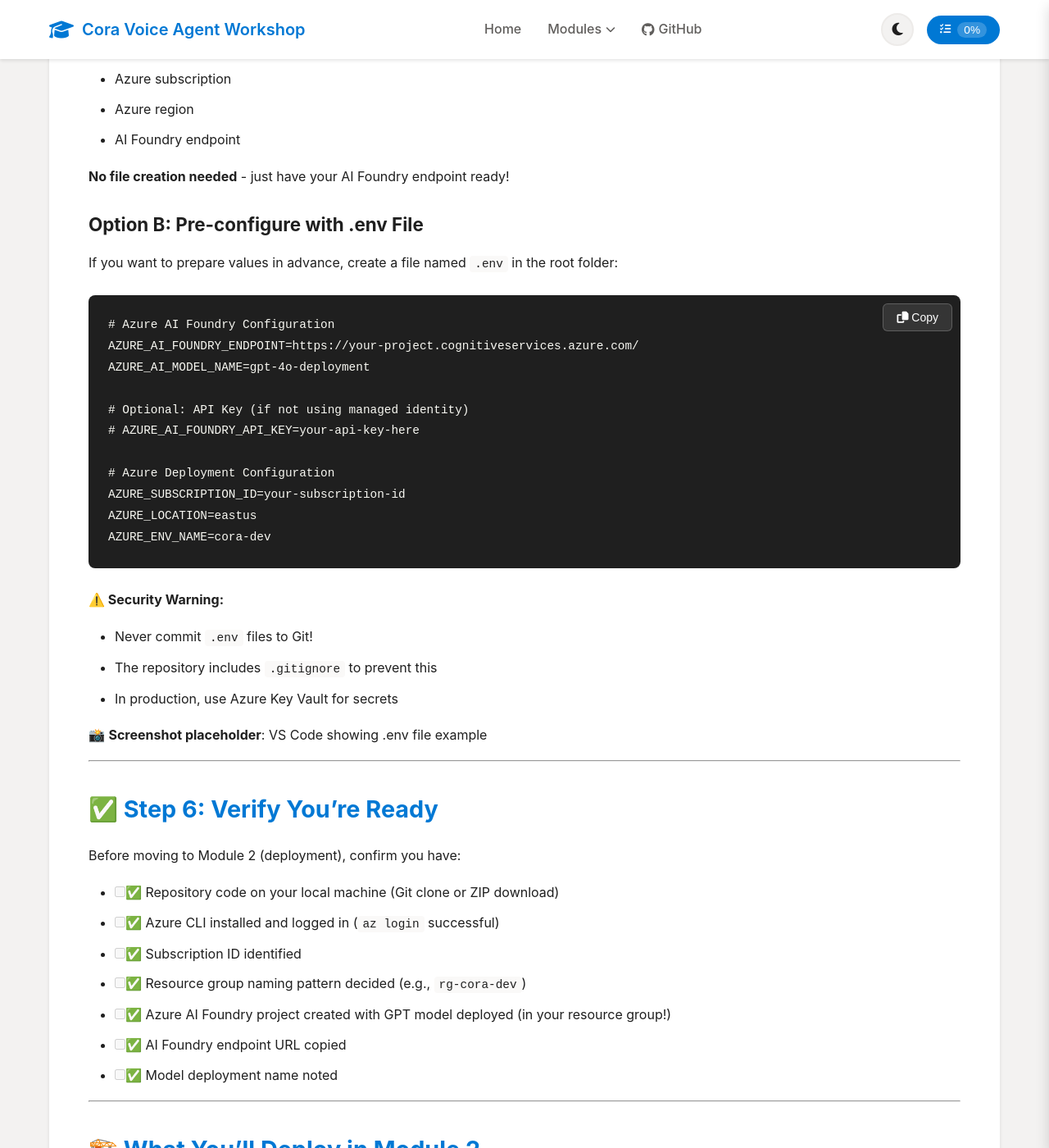
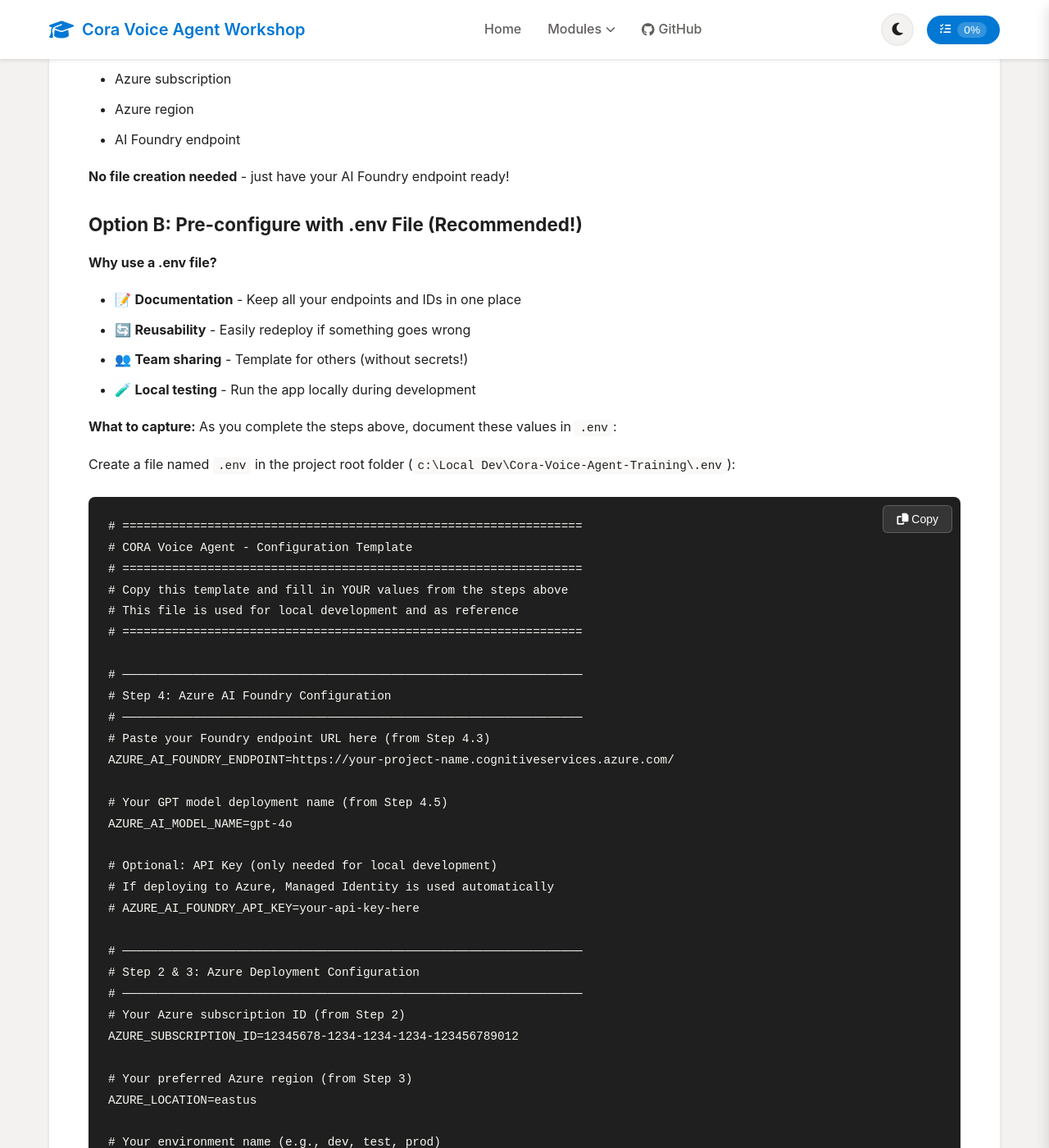
Before and after one commit to jbaart37/Cora-Voice-Agent-Training, a Jekyll site: the page built from docs/modules/module1-overview.md, in a window 1280 px wide and 1400 px high, scrolled down 16210 px. Shown: the whole window at 82% size. Built offline with Jekyll 4.4.1, drawn with Linux system fonts in a browser that asks for light colours; some of the changed text lies outside the part shown.

Commit message:
Enhance Module 1: Improve .env template and add validation roadmap
PART 1: Enhanced .env File Section
- Add 'Why use a .env file?' with 4 clear benefits (documentation, reusability, team sharing, local testing)
- Add 'What to capture' explanation
- Comprehensive template with section headers and comments
- Map each variable to specific setup steps
- Include security best practices
- Add team sharing guidance (remove API keys)
- Emphasize Managed Identity for production

PART 2: Validation Roadmap
- Add 'What's Next: Validation Across Modules' section
- Forward reference Module 2: Infrastructure validation
- Forward reference Module 3: Application validation
- Forward reference Module 4: AI Foundry & Model validation
- Reassure users that issues will be caught in future modules
- Add .env file to Step 6 checklist as optional but recommended
- Build confidence that setup will be thoroughly validated

````diff
--- a/docs/modules/module1-overview.md
+++ b/docs/modules/module1-overview.md
@@ -446,28 +446,73 @@
 
 **No file creation needed** - just have your AI Foundry endpoint ready!
 
-### Option B: Pre-configure with .env File
+### Option B: Pre-configure with .env File (Recommended!)
 
-If you want to prepare values in advance, create a file named `.env` in the root folder:
+**Why use a .env file?**
+- 📝 **Documentation** - Keep all your endpoints and IDs in one place
+- 🔄 **Reusability** - Easily redeploy if something goes wrong
+- 👥 **Team sharing** - Template for others (without secrets!)
+- 🧪 **Local testing** - Run the app locally during development
+
+**What to capture:** As you complete the steps above, document these values in `.env`:
+
+Create a file named `.env` in the project root folder (`c:\Local Dev\Cora-Voice-Agent-Training\.env`):
 
 ```env
-# Azure AI Foundry Configuration
-AZURE_AI_FOUNDRY_ENDPOINT=https://your-project.cognitiveservices.azure.com/
-AZURE_AI_MODEL_NAME=gpt-4o-deployment
+# =================================================================
+# CORA Voice Agent - Configuration Template
+# =================================================================
+# Copy this template and fill in YOUR values from the steps above
+# This file is used for local development and as reference
+# =================================================================
 
-# Optional: API Key (if not using managed identity)
+# ─────────────────────────────────────────────────────────────────
+# Step 4: Azure AI Foundry Configuration
+# ─────────────────────────────────────────────────────────────────
+# Paste your Foundry endpoint URL here (from Step 4.3)
+AZURE_AI_FOUNDRY_ENDPOINT=https://your-project-name.cognitiveservices.azure.com/
+
+# Your GPT model deployment name (from Step 4.5)
+AZURE_AI_MODEL_NAME=gpt-4o
+
+# Optional: API Key (only needed for local development)
+# If deploying to Azure, Managed Identity is used automatically
 # AZURE_AI_FOUNDRY_API_KEY=your-api-key-here
 
-# Azure Deployment Configuration
-AZURE_SUBSCRIPTION_ID=your-subscription-id
+# ─────────────────────────────────────────────────────────────────
+# Step 2 & 3: Azure Deployment Configuration
+# ─────────────────────────────────────────────────────────────────
+# Your Azure subscription ID (from Step 2)
+AZURE_SUBSCRIPTION_ID=12345678-1234-1234-1234-123456789012
+
+# Your preferred Azure region (from Step 3)
 AZURE_LOCATION=eastus
+
+# Your environment name (e.g., dev, test, prod)
 AZURE_ENV_NAME=cora-dev
+
+# Your resource group name pattern (from Step 3)
+# Example: rg-cora-dev
+RESOURCE_GROUP=rg-cora-dev
+
+# ─────────────────────────────────────────────────────────────────
+# Optional: Application Insights (added automatically by azd)
+# ─────────────────────────────────────────────────────────────────
+# APPLICATIONINSIGHTS_CONNECTION_STRING=InstrumentationKey=...;
 ```
 
+**📋 How to Use This Template:**
+
+1. **Copy the template above** into a new file named `.env`
+2. **Fill in your values** as you complete Steps 2-5
+3. **Leave API key commented** unless testing locally
+4. **Keep this file safe** - it's your deployment reference!
+
 **⚠️ Security Warning:**
-- Never commit `.env` files to Git!
-- The repository includes `.gitignore` to prevent this
-- In production, use Azure Key Vault for secrets
+- ✅ `.env` is already in `.gitignore` (won't be committed to Git)
+- ❌ Never share API keys in screenshots or documentation
+- 🔒 In production, Azure uses Managed Identity (no API keys stored!)
+- 💡 For team sharing, remove API key line before sharing template
 
 > 📸 **Screenshot placeholder**: VS Code showing .env file example
 
@@ -484,6 +529,34 @@
 - [ ] ✅ Azure AI Foundry project created with GPT model deployed (in your resource group!)
 - [ ] ✅ AI Foundry endpoint URL copied
 - [ ] ✅ Model deployment name noted
+- [ ] ✅ (Optional but recommended) .env file created with your configuration values
+
+---
+
+### 🔮 What's Next: Validation Across Modules
+
+**Don't worry if you're not 100% sure everything is correct!** We'll validate and explore your setup in detail throughout the training:
+
+**📦 Module 2: Infrastructure Validation**
+- Verify all Azure resources deployed correctly
+- Check Container Apps, Storage, Registry, Log Analytics
+- Confirm resource group organization
+- Test endpoint URLs
+
+**🚀 Module 3: Application Validation**
+- Test the deployed web application
+- Verify conversation functionality
+- Confirm voice features work
+- Check analytics dashboard
+
+**🧠 Module 4: AI Foundry & Model Validation**
+- Deep dive into your Foundry project
+- Test model responses in Playground
+- Verify conversation scoring
+- Explore OpenTelemetry traces
+- Confirm cost and performance metrics
+
+**💡 Bottom Line:** If something isn't quite right in Module 1, we'll catch it and fix it in the upcoming modules. Each module builds on and validates the previous work!
 
 ---
 
````
